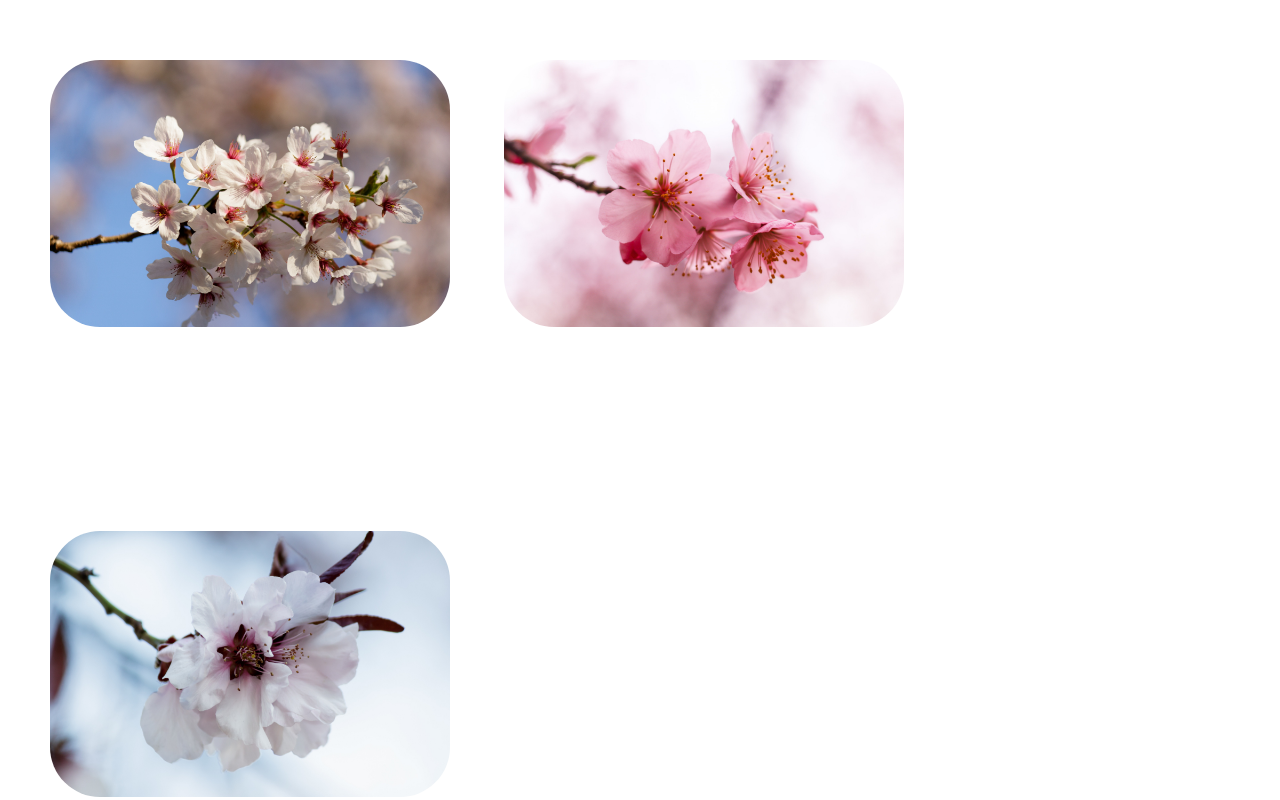
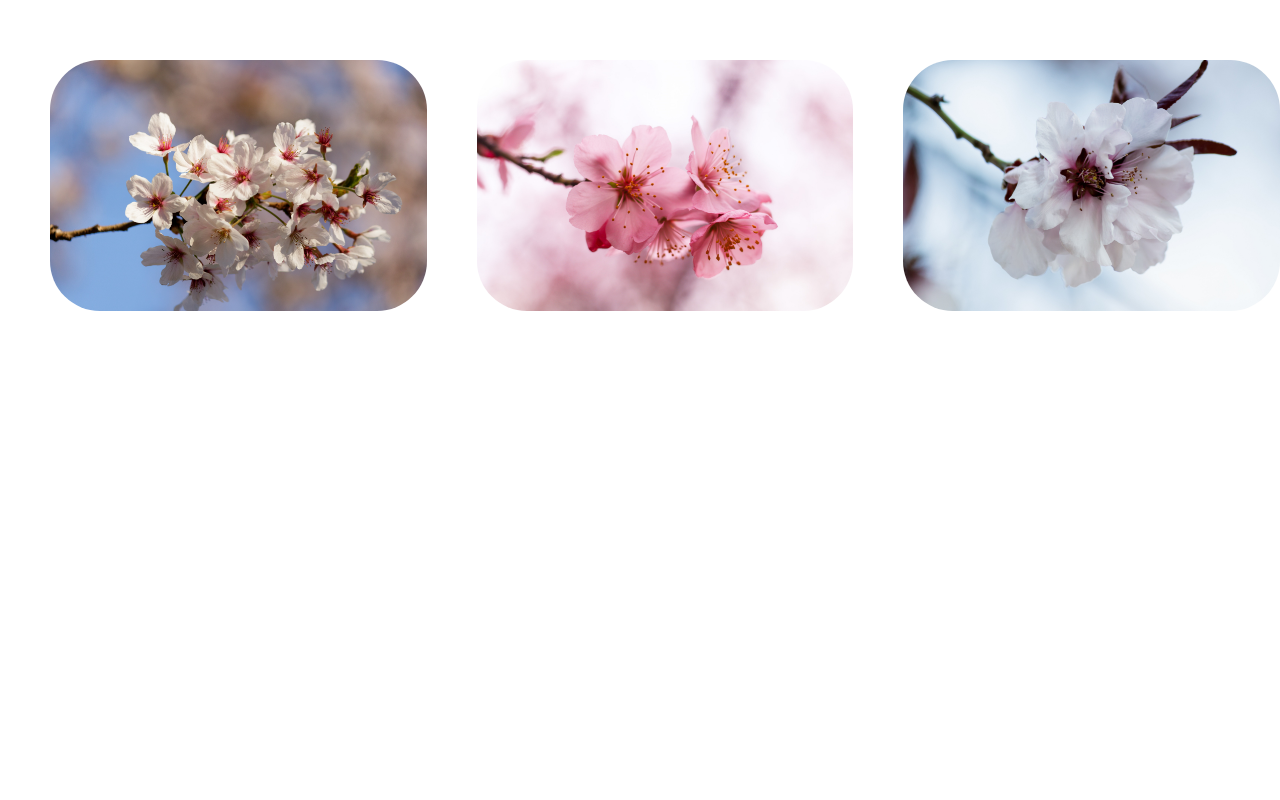
Before and after one commit to Gastonjz21/Hover-Image-options, a plain HTML site: page index.html in a window 1280 px wide. Shown: the part 140-940 px from the top of the page. Drawn offline with Linux system fonts and the light colour scheme.

Commit message:
Hover Image

```diff
--- a/css/styles.css
+++ b/css/styles.css
@@ -7,12 +7,16 @@ body{
     height: 2000px;
 }
 
+.all {
+    display: flex;
+    justify-content: center;
+}
+
 .image{
     position: relative;
     width: 400px;
     margin-top: 200px;
     margin-left: 50px;
-    display: inline-block;
 }
 
 .image1{
@@ -20,7 +24,6 @@ body{
     width: 400px;
     margin-top: 200px;
     margin-left: 50px;
-    display: inline-block;
 }
 
 .image2{
@@ -28,7 +31,6 @@ body{
     width: 400px;
     margin-top: 200px;
     margin-left: 50px;
-    display: inline-block;
 }
 
 .image__img{
```
